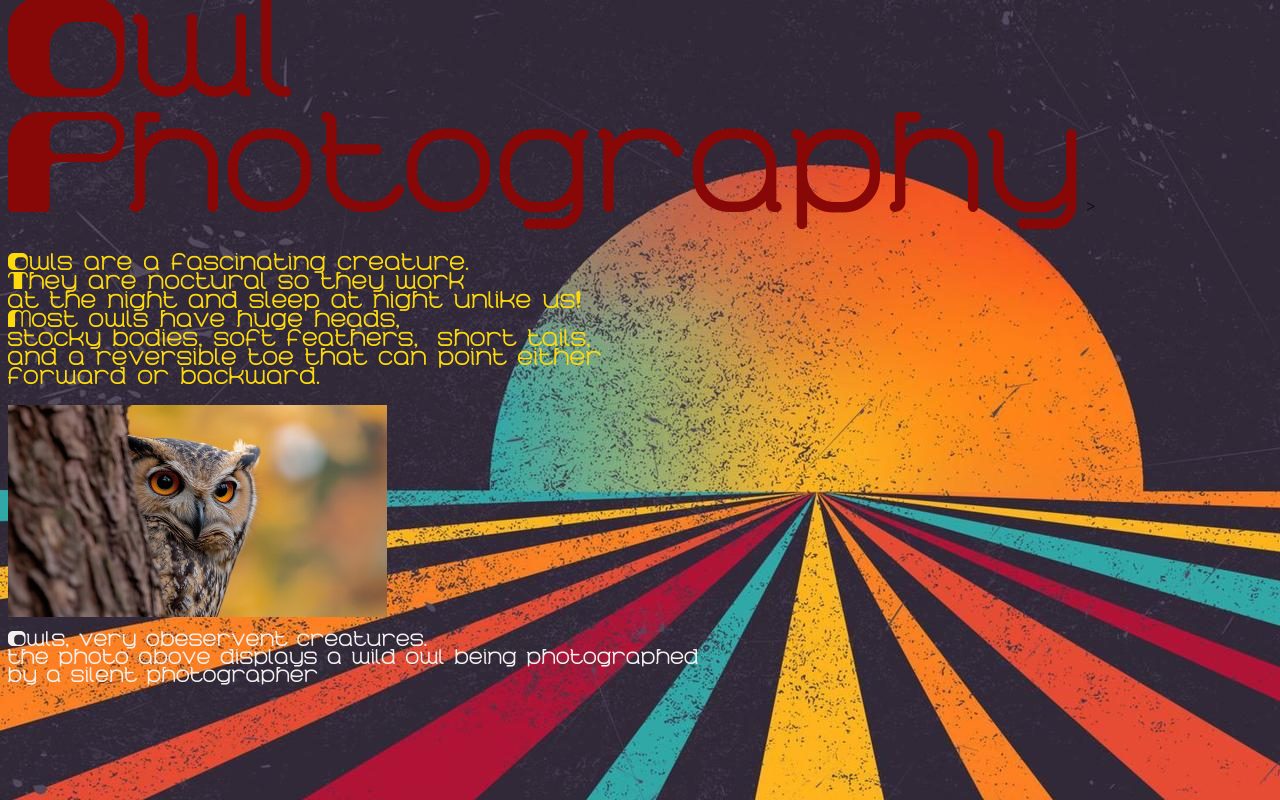
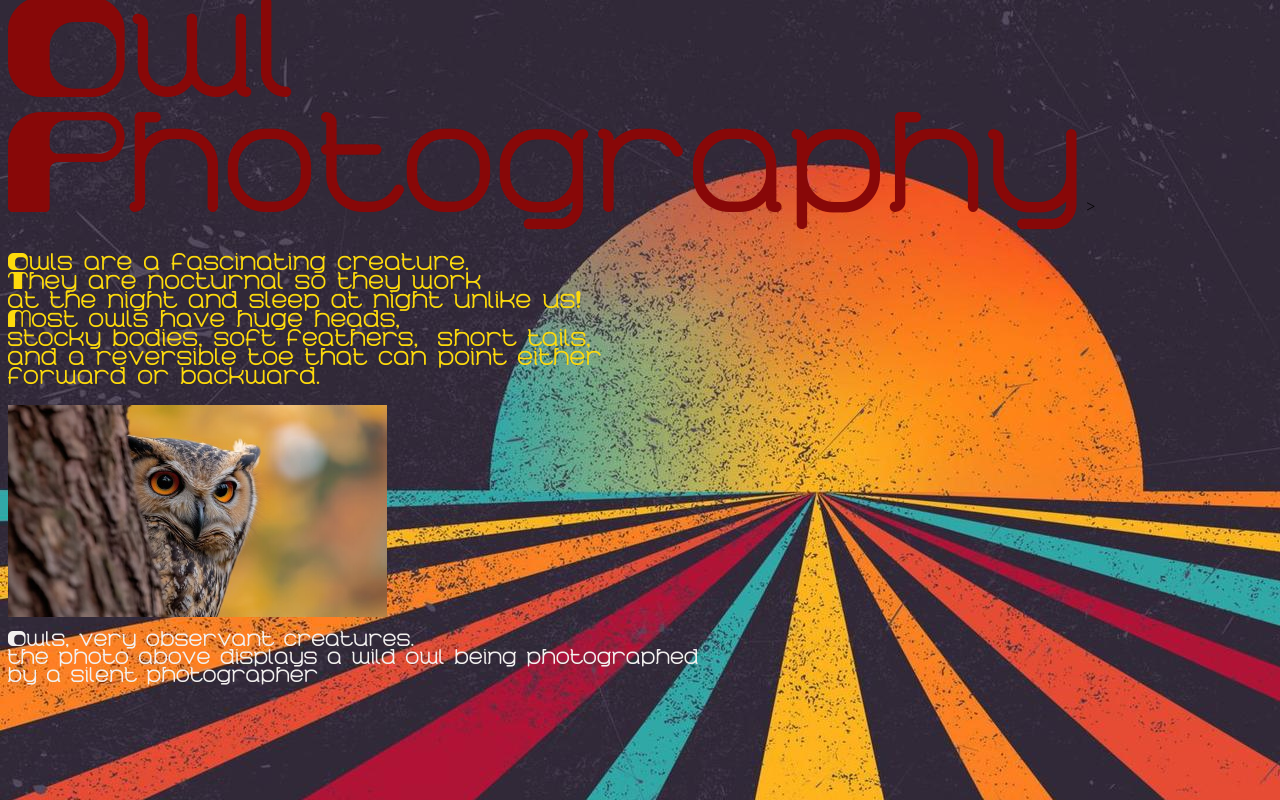
Before and after one commit to Shrish-MCVTS/Mix-MatchWebsite, a plain HTML site: page index.html in a window 1280 px wide. Drawn offline with Linux system fonts and the light colour scheme.

Commit message:
Update index.html

```diff
--- a/index.html
+++ b/index.html
@@ -14,12 +14,15 @@
         <link href="style.css" rel="stylesheet" type="text/css"/>
     </head>
     <body>
+        <!--Header and text-->
        <h>Owl Photography</h>>
-        <p>Owls are a fascinating creature.<br> They are noctural so they work<br> at the night and sleep at night unlike us!<br>
+        <p>Owls are a fascinating creature.<br> They are nocturnal so they work<br> at the night and sleep at night unlike us!<br>
         Most owls have huge heads,<br> stocky bodies, soft feathers,> short tails,<br> and a reversible toe that can point either<br> forward or backward.
         </p>
+        <!--Image with a class to center and style it-->
     <img src="Owl.jpg" alt="Owl" class = "center" >
-    <p class = cn>Owls, very obeservent creatures.<br> the photo above displays a wild owl being photographed<br> by a silent photographer</p>
+        <!-- a paragraph with a class to style it-->
+    <p class = cn>Owls, very observant creatures.<br> the photo above displays a wild owl being photographed<br> by a silent photographer</p>
         <script="script.js"></script>
     </body>
 </html>
```
